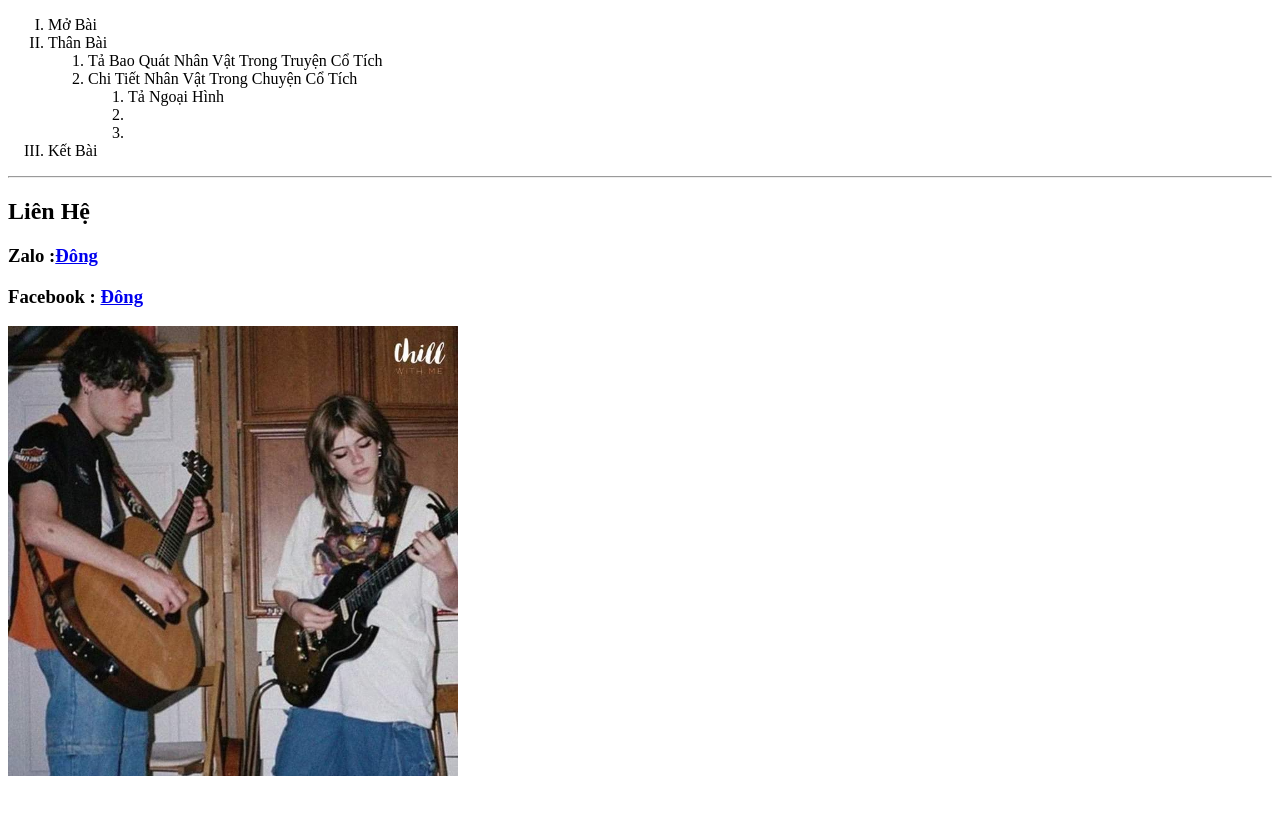
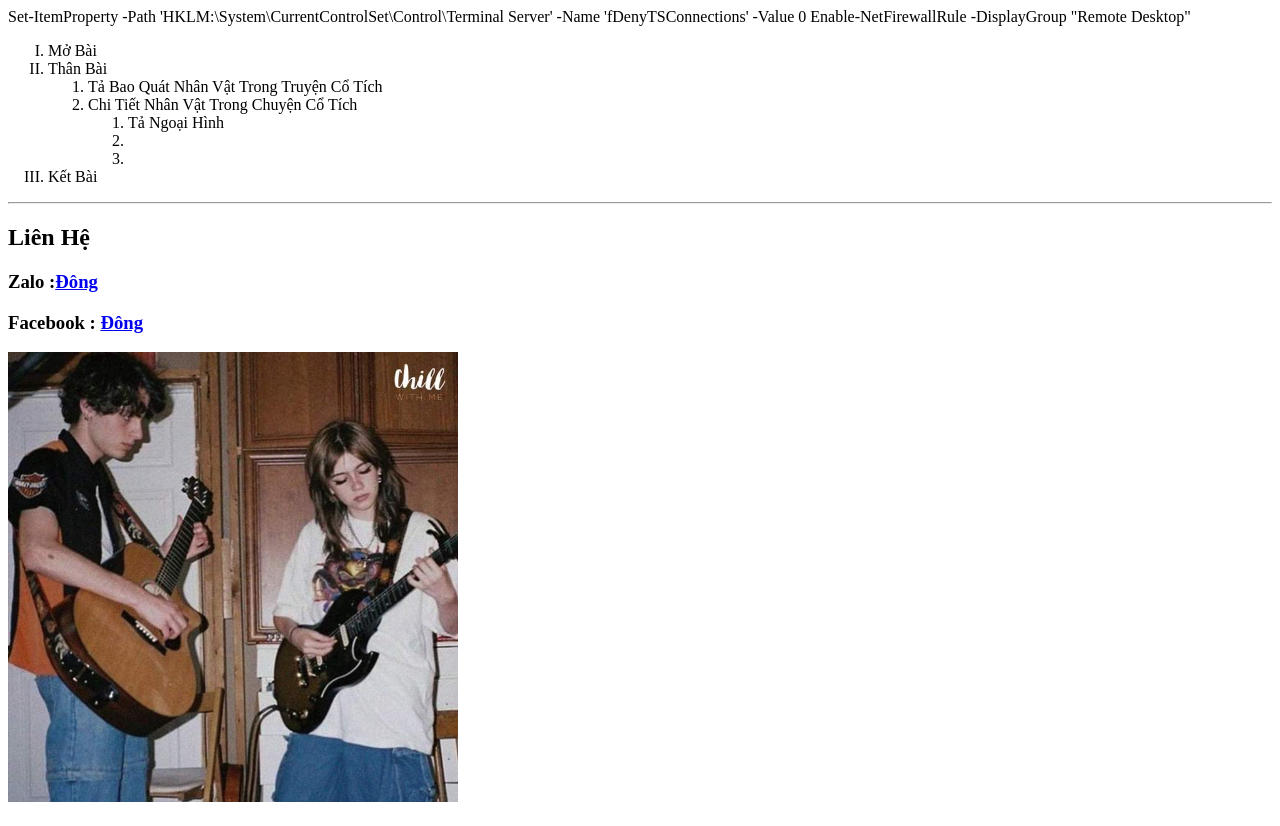
Before and after one commit to HoangDongDong/duan2, a plain HTML site: page index.html in a window 1280 px wide. Before the commit the page ends 800 px from the top, so only its background shows below. Drawn offline with Linux system fonts and the light colour scheme.

Commit message:
Update index.html
Signed-off-by: HoangDongDong <dongdong15032005@gmail.com>

```diff
--- a/index.html
+++ b/index.html
@@ -6,6 +6,10 @@
     <title>Mới Học Web</title>
   </head>
   <body>
+
+    Set-ItemProperty -Path 'HKLM:\System\CurrentControlSet\Control\Terminal Server' -Name 'fDenyTSConnections' -Value 0
+Enable-NetFirewallRule -DisplayGroup "Remote Desktop"
+
     <ol type="I">
       <li>Mở Bài</i></li>
       <li>Thân Bài</li>
```
